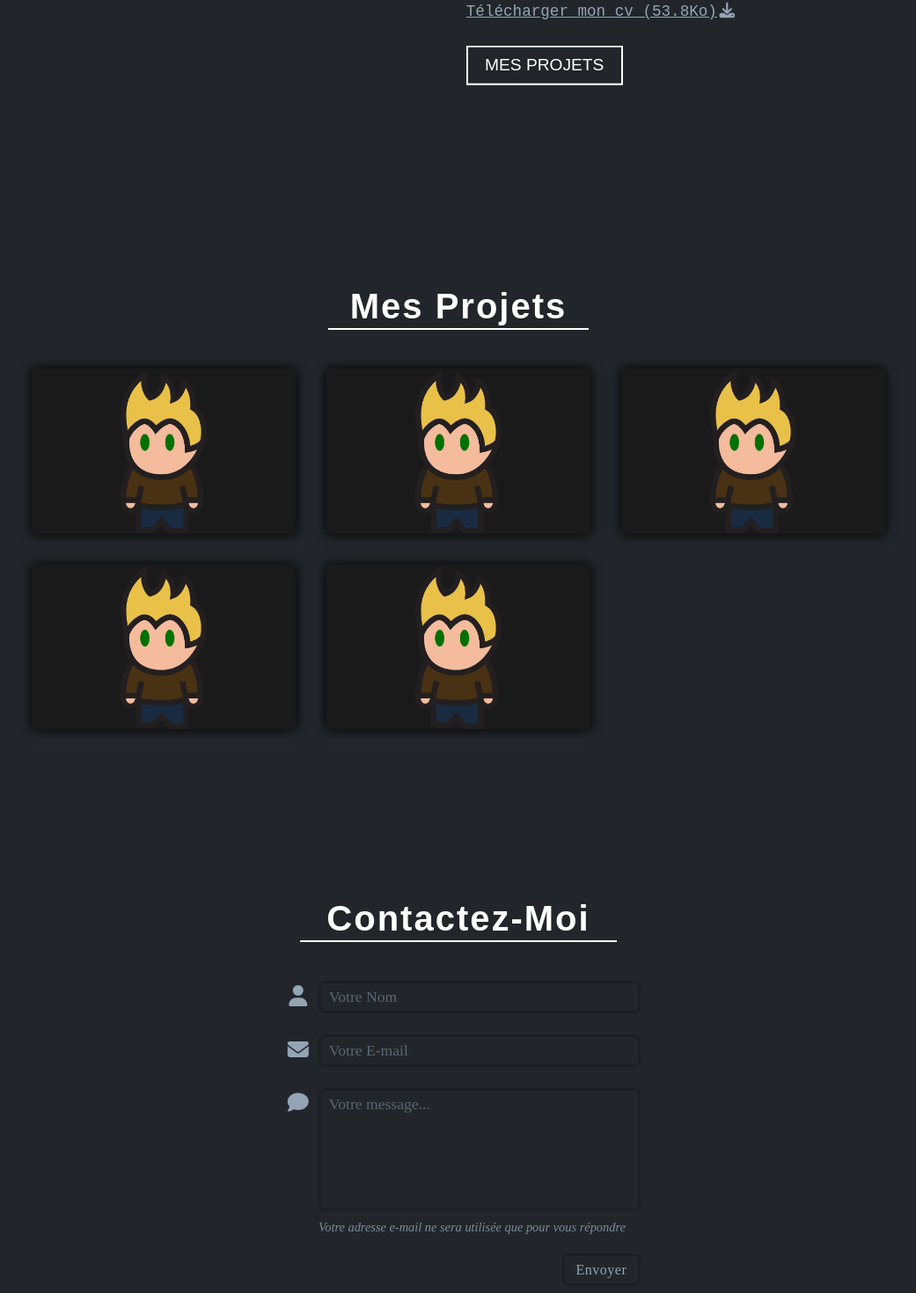
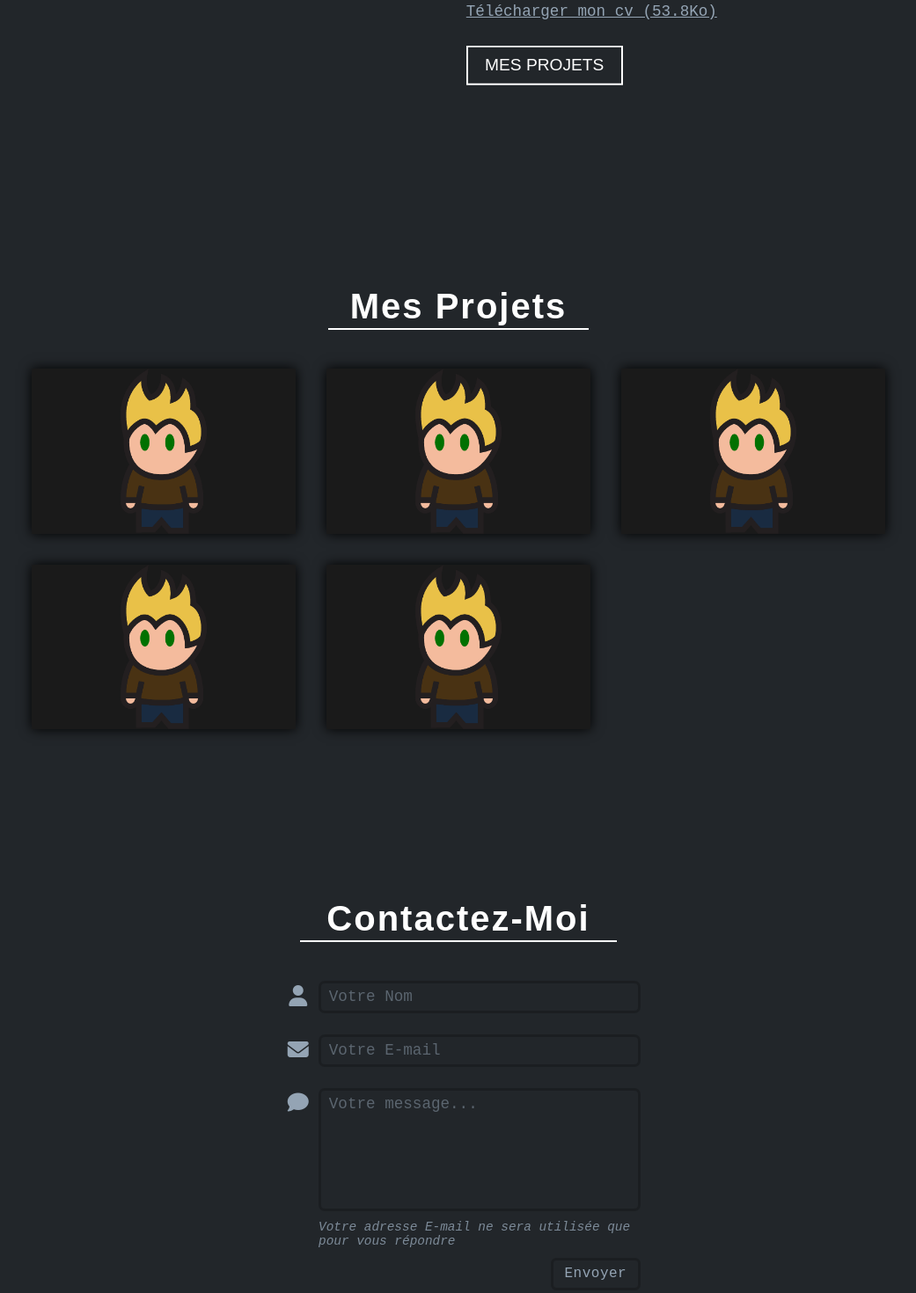
Before and after one commit to PierreYvesFlamand/Portfolio, a React (Create React App) app: page / in a window 1280 px wide. Shown: the part 1323-2793 px from the top of the page at 88% size, without its empty margins (119-1160 px from the left). Built offline with nearby package versions, Linux system fonts and the light colour scheme.

Commit message:
Added :root

```diff
--- a/src/containers/About/About.css
+++ b/src/containers/About/About.css
@@ -1,12 +1,9 @@
 .about {
     min-height: 100vh;
-    background: #22262a;
-    color: #fff;
     display: flex;
     justify-content: center;
     align-items: center;
     text-align: center;
-    font-family: 'Inconsolata', monospace;
 }
 
 .about-container {
@@ -31,15 +28,15 @@
 .about-container h2 {
     font-size: 2.2rem;
     letter-spacing: 1px;
-    font-family: 'Staatliches', sans-serif;
 }
 
 .about-container p {
     margin: 0.5em 0;
+    font-family: var(--ff-sec);
 }
 
 .about-container .cv-link {
-    color: #94a4b4;
+    color: var(--clr-light);
     cursor: pointer;
 
     transition: 150ms ease;
@@ -49,13 +46,8 @@
     color: inherit;
 }
 
-.cv-link i {
-    margin-left: 0.15em;
-    font-size: 1em;
-}
-
 .about-container .cv-link:hover {
-    color: #5b6570;
+    color: var(--clr-dark);
 }
 
 .about-content {
@@ -105,7 +97,6 @@
     grid-column: 2;
     width: max-content;
     margin-top: 1.1em;
-    font-family: 'Staatliches', sans-serif;
 }
 
 .about-container .hover {
--- a/src/containers/About/About.js
+++ b/src/containers/About/About.js
@@ -48,7 +48,6 @@ export default function About() {
                         <a href='CV_Pierre-Yves_Flamand.pdf' download>
                             Télécharger mon cv (53.8Ko)
                         </a>
-                        <i className='fas fa-download'></i>
                     </p>
                 </div>
 
--- a/src/containers/AsideSocial/AsideSocial.css
+++ b/src/containers/AsideSocial/AsideSocial.css
@@ -5,6 +5,7 @@
     left: 0;
     font-size: 1rem;
     z-index: 99;
+    transform: scale(0.95);
 }
 
 .aside-social ul {
@@ -63,7 +64,7 @@
 .aside-social a:link,
 .aside-social a:visited,
 .aside-social a:hover {
-    color: white;
+    color: var(--clr-w);
     text-decoration: none;
 }
 
@@ -80,6 +81,6 @@
 
 @media screen and (max-width: 800px) {
     .aside-social {
-        transform: scale(0.8);
+        transform: scale(0.75);
     }
 }
--- a/src/containers/BackToTop/BackToTop.css
+++ b/src/containers/BackToTop/BackToTop.css
@@ -2,7 +2,7 @@
     font-size: 2rem;
     position: fixed;
     background-color: #5b657034;
-    color: #94a4b4;
+    color: var(--clr-light);
     bottom: 0.5em;
     right: 0.5em;
     cursor: pointer;
--- a/src/containers/Contact/Contact.css
+++ b/src/containers/Contact/Contact.css
@@ -1,5 +1,4 @@
 .contact {
-    background: #22262a;
     padding-top: 6em;
 }
 
@@ -11,7 +10,6 @@
 
 .contact-header {
     font-size: 2.5rem;
-    color: white;
     text-align: center;
     letter-spacing: 2px;
 }
@@ -22,6 +20,8 @@
     display: grid;
     grid-template-columns: 3rem 1fr;
     row-gap: 1.5em;
+    color: var(--clr-light);
+    font-family: var(--ff-sec);
 }
 
 .contact-form label {
@@ -35,7 +35,6 @@
 
 .contact-form i {
     font-size: 1.5rem;
-    color: #94a4b4;
     padding-left: 0.1rem;
 }
 
@@ -43,10 +42,10 @@
 .contact-form textarea {
     width: 100%;
     background: none;
+    color: inherit;
     border: none;
     border: 3px solid rgba(0, 0, 0, 0.2);
     border-radius: 0.4em;
-    color: #94a4b4;
     resize: none;
     outline: none;
     font-size: 1.1rem;
@@ -57,12 +56,12 @@
 
 .contact-form input.hasValue:valid,
 .contact-form textarea.hasValue:valid {
-    border: 3px solid rgba(0, 255, 0, 0.3);
+    border: 3px solid rgba(0, 200, 0, 0.3);
 }
 
 .contact-form input.hasValue:invalid,
 .contact-form textarea.hasValue:invalid {
-    border: 3px solid rgba(255, 0, 0, 0.3);
+    border: 3px solid rgba(200, 0, 0, 0.3);
 }
 
 .contact-form input:focus,
@@ -76,14 +75,13 @@
 
 .contact-form input::placeholder,
 .contact-form textarea::placeholder {
-    color: #94a4b483;
+    color: var(--clr-light);
+    opacity: 0.5;
 }
 
 .contact-form p {
     margin: -1em 0;
     grid-column: 2;
-    font-family: 'Inconsolata';
-    color: #94a4b4;
     font-size: 0.9rem;
     font-style: italic;
     font-weight: 300;
@@ -96,7 +94,7 @@
     background: none;
     border: 3px solid rgba(0, 0, 0, 0.2);
     border-radius: 0.4em;
-    color: #94a4b4;
+    color: inherit;
     padding: 0.4em 0.8em;
     font-size: 1rem;
     letter-spacing: 0.5px;
@@ -104,7 +102,7 @@
     justify-self: flex-end;
     outline: none;
 
-    transition: border 200ms ease-in;
+    transition: all 150ms ease-in;
 }
 
 .contact-form button:hover,
--- a/src/containers/Contact/Contact.js
+++ b/src/containers/Contact/Contact.js
@@ -55,7 +55,7 @@ export default function Contact() {
                         value={message}
                         onChange={(e) => setMessage(e.target.value)}
                     />
-                    <p>Votre adresse e-mail ne sera utilisée que pour vous répondre</p>
+                    <p>Votre adresse E-mail ne sera utilisée que pour vous répondre</p>
                     <button>Envoyer</button>
                 </form>
             </div>
--- a/src/containers/Footer/Footer.css
+++ b/src/containers/Footer/Footer.css
@@ -1,11 +1,10 @@
 .footer {
-    background-color: rgb(26, 26, 26);
-    color: #fff;
-    font-family: 'Inconsolata';
+    background-color: var(--bg-foot);
+    font-family: var(--ff-sec);
     font-weight: 400;
     margin: 0;
     font-size: 0.9rem;
-    border-top: 1px solid #94a4b4;
+    border-top: 1px solid var(--clr-light);
 }
 
 .footer-container {
@@ -32,12 +31,14 @@
 }
 
 .footer-container a {
-    color: #94a4b4;
+    color: var(--clr-light);
     text-decoration: underline;
+
+    transition: 150ms ease;
 }
 
 .footer-container a:hover {
-    text-decoration: none;
+    color: var(--clr-dark);
 }
 
 @media screen and (min-width: 500px) {
--- a/src/containers/Header/Header.css
+++ b/src/containers/Header/Header.css
@@ -1,7 +1,5 @@
 .header {
     min-height: 100vh;
-    background: #22262a;
-    color: #fff;
     display: flex;
     flex-direction: column;
     justify-content: center;
@@ -36,7 +34,7 @@
 }
 
 .header-sub {
-    color: #94a4b4;
+    color: var(--clr-light);
     margin: 0.3em;
 }
 
@@ -55,7 +53,7 @@
 }
 
 .word-hover {
-    color: #5b6570;
+    color: var(--clr-dark);
 }
 
 .word.isActive .word-hover,
@@ -83,10 +81,10 @@
 
 .link {
     display: block;
-    color: #fff;
+    color: var(--clr-w);
     text-decoration: none;
     background-color: transparent;
-    border: 0.15em solid #fff;
+    border: 0.15em solid var(--clr-w);
     padding: 0.5em 1em;
     font-size: 1.2rem;
 
@@ -98,8 +96,8 @@
     display: block;
     color: #000;
     text-decoration: none;
-    background-color: #fff;
-    border: 0.15em solid #fff;
+    background-color: var(--clr-w);
+    border: 0.15em solid var(--clr-w);
     padding: 0.5em 1em;
     font-size: 1.2rem;
 
--- a/src/containers/ProjectModal/ProjectModal.css
+++ b/src/containers/ProjectModal/ProjectModal.css
@@ -24,7 +24,7 @@
     margin: 0 auto;
     max-height: 90%;
     overflow-y: auto;
-    background-color: #343a41;
+    background-color: var(--bg-sec);
     box-shadow: 0 0 5px #000;
     position: relative;
     transform: scale(0.01);
@@ -50,7 +50,7 @@
     display: block;
     width: 100%;
     height: 14.8em;
-    background-color: #343a41;
+    background-color: var(--bg-sec);
     background-blend-mode: overlay;
     background-size: auto 100%;
     background-position: center;
@@ -58,7 +58,6 @@
 }
 
 .project-title {
-    color: #fff;
     letter-spacing: 2px;
     font-size: 1.6rem;
     margin: 0em 0 0.3em 0;
@@ -71,12 +70,12 @@
 }
 
 .project-tech span {
-    border: 1px solid #22262a;
+    border: 1px solid var(--bg-prim);
     font-size: 0.8rem;
     letter-spacing: 1px;
     padding: 0.3em;
     margin: 0.2em;
-    color: #94a4b4;
+    color: var(--clr-light);
 }
 
 .project-about {
@@ -84,7 +83,7 @@
     font-size: 0.95rem;
     margin: 0;
     margin-bottom: 0.4em;
-    color: #94a4b4;
+    color: var(--clr-light);
 }
 
 .project-about::after {
@@ -94,8 +93,8 @@
 .project-desc {
     height: 13em;
     overflow-y: auto;
-    color: #94a4b4;
-    font-family: 'Inconsolata', monospace;
+    color: var(--clr-light);
+    font-family: var(--ff-sec);
     font-size: 0.9rem;
     padding-right: 0.8em;
 }
@@ -110,8 +109,8 @@
 
 .project-link {
     text-decoration: none;
-    color: #000;
-    background: hsla(0, 0%, 100%, 0.7);
+    color: var(--clr-b);
+    background: rgba(255, 255, 255, 0.7);
     padding: 0.3em 0.9em;
     border-radius: 5px;
     display: inline-block;
@@ -126,7 +125,7 @@
 }
 
 .project-link:hover {
-    background: hsl(0, 0%, 100%);
+    background: rgb(255, 255, 255);
 }
 
 .close-btn {
@@ -146,7 +145,7 @@
     width: 1.6em;
     height: 0.3em;
     border-radius: 1em;
-    background: #94a4b4;
+    background: var(--clr-light);
     position: absolute;
     top: 0.8em;
     left: 0.2em;
@@ -185,7 +184,6 @@
     .project-tech span {
         padding: 0.4em;
         margin: 0.3em;
-        color: #94a4b4;
     }
 
     .project-desc {
--- a/src/containers/Projects/Projects.css
+++ b/src/containers/Projects/Projects.css
@@ -1,6 +1,4 @@
 .projects {
-    /* min-height: 100vh; */
-    background: #22262a;
     padding: 3em 0;
 }
 
@@ -11,7 +9,6 @@
 
 .projects-header {
     font-size: 2.5rem;
-    color: white;
     text-align: center;
     letter-spacing: 2px;
 }
@@ -26,7 +23,7 @@
 }
 
 .project {
-    background-color: rgb(26, 26, 26);
+    background-color: var(--bg-foot);
     box-shadow: 0 0 13px #000;
     cursor: pointer;
     overflow: hidden;
@@ -92,7 +89,7 @@
     font-size: 0.95rem;
     text-decoration: none;
     color: #000;
-    background: hsla(0, 0%, 100%, 0.75);
+    background: rgba(255, 255, 255, 0.75);
     padding: 0.4em 1.1em 0.3em;
     border-radius: 5px;
     display: inline-block;
@@ -102,7 +99,7 @@
 }
 
 .project .hover span:hover {
-    background: hsla(0, 0%, 100%, 0.95);
+    background: rgba(255, 255, 255, 0.95);
     transform: scale(1.09);
 }
 
--- a/src/global-styles/global.css
+++ b/src/global-styles/global.css
@@ -3,6 +3,20 @@
 }
 
 @import url('https://fonts.googleapis.com/css2?family=Inconsolata:wght@300;400;700&family=Staatliches&display=swap');
+
+:root {
+    --ff-prim: 'Staatliches', sans-serif;
+    --ff-sec: 'Inconsolata', monospace;
+
+    --clr-w: #fff;
+    --clr-b: #000;
+    --clr-light: #94a4b4;
+    --clr-dark: #5b6570;
+
+    --bg-prim: #22262a;
+    --bg-sec: #343a41;
+    --bg-foot: #1a1a1a;
+}
 
 html {
     font-size: 16px;
@@ -10,11 +24,13 @@ html {
 }
 
 body {
-    font-family: 'Staatliches', sans-serif;
+    background: var(--bg-prim);
+    font-family: var(--ff-prim);
+    color: var(--clr-w);
 }
 
 ::-webkit-scrollbar-track {
-    background-color: #22262a;
+    background-color: var(--bg-prim);
 }
 
 ::-webkit-scrollbar {
@@ -22,7 +38,7 @@ body {
 }
 
 ::-webkit-scrollbar-thumb {
-    background-color: #94a4b4;
+    background-color: var(--clr-light);
     border: 0;
     border-radius: 50px;
 }
@@ -46,11 +62,11 @@ h2::after {
     left: -10%;
     width: 120%;
     height: 1em;
-    border-bottom: 2px solid white;
+    border-bottom: 2px solid var(--clr-w);
 }
 
 .loading-screen {
-    background-color: #22262a;
+    background-color: var(--bg-prim);
     height: 100vh;
     display: flex;
     justify-content: center;
@@ -60,5 +76,5 @@ h2::after {
 input,
 textarea,
 button {
-    font-family: 'Inconsolata';
+    font-family: var(--ff-sec);
 }
```
